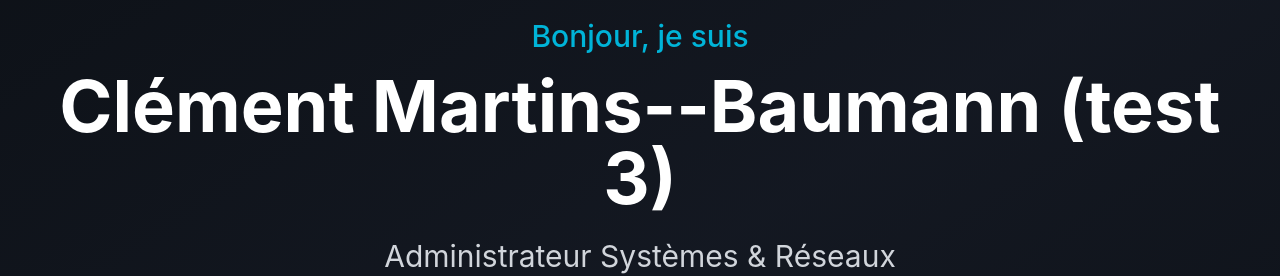
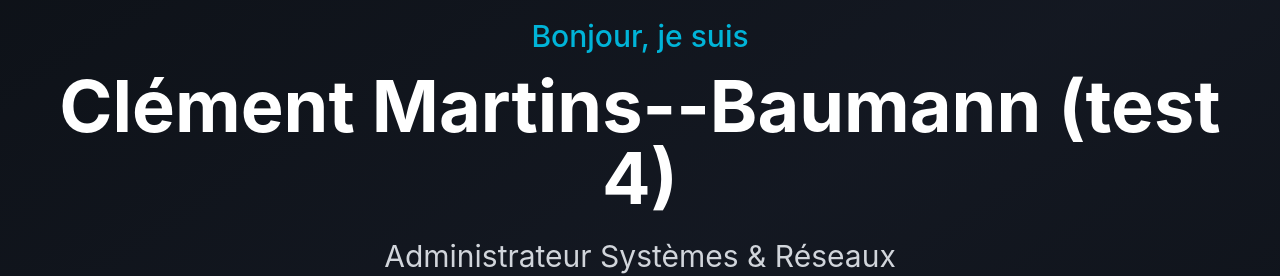
Before and after one commit to zeioux/project3, a React (Vite) app: page / in a window 1280 px wide. Shown: the part 174-450 px from the top of the page. Built offline with nearby package versions, Linux system fonts and the light colour scheme.

Commit message:
version test 3

```diff
--- a/src/components/Contact.tsx
+++ b/src/components/Contact.tsx
@@ -51,7 +51,7 @@ export const Contact: React.FC = () => {
         <div className="mt-8 pt-8 border-t border-gray-700">
           <div className="flex justify-center space-x-6">
             <a
-              href="https://github.com"
+              href="https://github.com/zeioux"
               target="_blank"
               rel="noopener noreferrer"
               className="text-gray-400 hover:text-[#00b4d8] transition-colors duration-300"
@@ -59,7 +59,7 @@ export const Contact: React.FC = () => {
               <Github className="h-8 w-8" />
             </a>
             <a
-              href="https://linkedin.com"
+              href="https://www.linkedin.com/in/cl%C3%A9ment-martins-baumann-b061b7332/"
               target="_blank"
               rel="noopener noreferrer"
               className="text-gray-400 hover:text-[#00b4d8] transition-colors duration-300"
@@ -67,7 +67,7 @@ export const Contact: React.FC = () => {
               <Linkedin className="h-8 w-8" />
             </a>
             <a
-              href="mailto:contact@example.com"
+              href="mailto:zeioux@protonmail.com"
               className="text-gray-400 hover:text-[#00b4d8] transition-colors duration-300"
             >
               <Mail className="h-8 w-8" />
--- a/src/components/Home.tsx
+++ b/src/components/Home.tsx
@@ -9,7 +9,7 @@ interface HomeProps {
 export const Home: React.FC<HomeProps> = ({ onContactClick, onProjectsClick }) => {
   const personalInfo = {
     firstName: "Clément",
-    lastName: "Martins--Baumann (test 3)",
+    lastName: "Martins--Baumann (test 4)",
     title: "Administrateur Systèmes & Réseaux",
     level: "Junior",
     location: "France",
```
